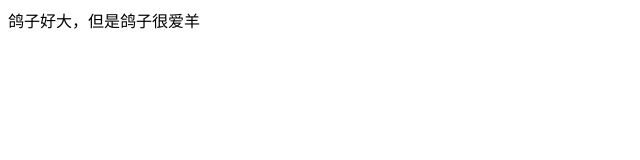
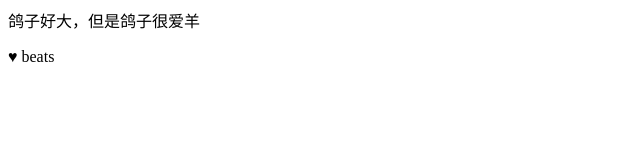
Before and after one commit to nonoDevil/pigeonlovesheep.github.io, a plain HTML site: page index.html in a window 1280 px wide. Shown: the full height of the page, 0-640 px from the left. Drawn offline with Linux system fonts and the light colour scheme.

Commit message:
Update index.html
update heart word

```diff
--- a/index.html
+++ b/index.html
@@ -7,6 +7,7 @@
 
 <body>
 鸽子好大，但是鸽子很爱羊
+<p>&hearts; beats<p>
 </body>
 
 </html>
```
